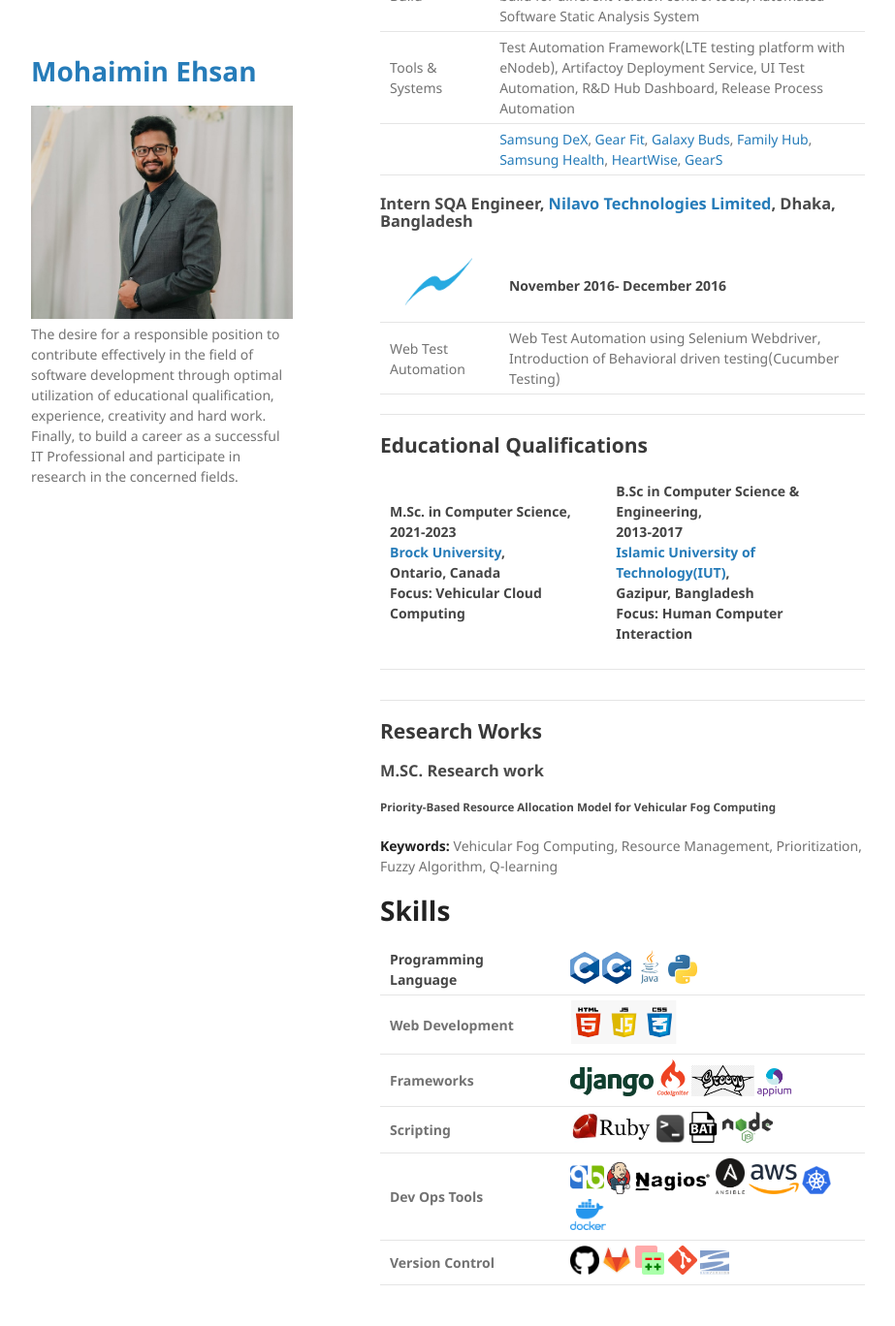
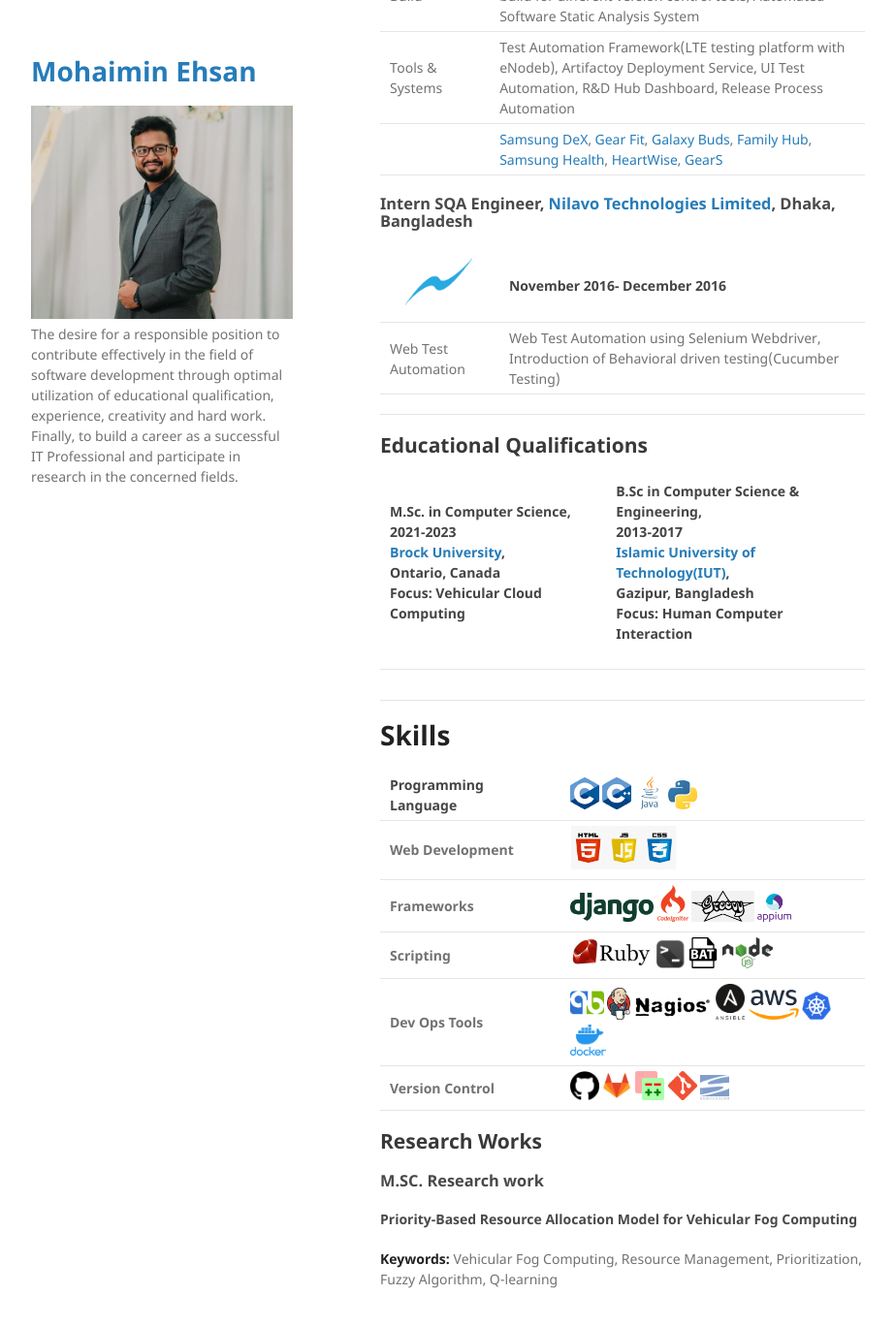
Before and after one commit to MohaiminEhsan/Homepage, a Jekyll site: the page built from index.md, in a window 1280 px wide and 1400 px high, scrolled down 944 px. Shown: the top 1368 px of the window at 97% size, without its empty margins (178-1101 px from the left). Built offline with Jekyll 4.4.1, drawn with Linux system fonts in a browser that asks for light colours; our own code applies the rules of GitHub Pages for plain Markdown files; part of the change alters nothing that is shown.

```diff
--- a/index.md
+++ b/index.md
@@ -70,12 +70,6 @@ layout: default
 
 
 
-## Research Works
-### M.SC. Research work
-##### Priority-Based Resource Allocation Model for Vehicular Fog Computing
-**Keywords:** Vehicular Fog Computing, Resource Management, Prioritization, Fuzzy Algorithm, Q-learning
-
-
 
 # Skills
 
@@ -87,3 +81,11 @@ layout: default
 | <b>Scripting</b> | <img src="assets/img/Ruby.jpg?raw=true" height="32"/> <img src="assets/img/Shell.png?raw=true" width="30"/> <img src="assets/img/bat.png?raw=true" height="32"/> <img src="assets/img/node.png?raw=true" height="32"/>|
 | <b>Dev Ops Tools</b> | <img src="assets/img/QB.png?raw=true" height="35"/> <img src="assets/img/Jenkins.png?raw=true" height="33"/> <img src="assets/img/nagios.png?raw=true" height="33"/> <img src="assets/img/ansible.png?raw=true" width="30"/> <img src="assets/img/AWS.png?raw=true" height="31"/> <img src="assets/img/KB.png?raw=true" width="30"/> <img src="assets/img/Docker.png?raw=true" height="32"/>|
 | <b>Version Control </b> | <img src="assets/img/SkillGithub.png?raw=true" width="30"/> <img src="assets/img/Gitlab.jpg?raw=true" width="30"/> <img src="assets/img/gerrit.png?raw=true" width="30"/> <img src="assets/img/git.png?raw=true" width="30"/> <img src="assets/img/SVN.png?raw=true" width="30"/>|
+
+
+
+
+## Research Works
+### M.SC. Research work
+#### Priority-Based Resource Allocation Model for Vehicular Fog Computing
+**Keywords:** Vehicular Fog Computing, Resource Management, Prioritization, Fuzzy Algorithm, Q-learning
```
